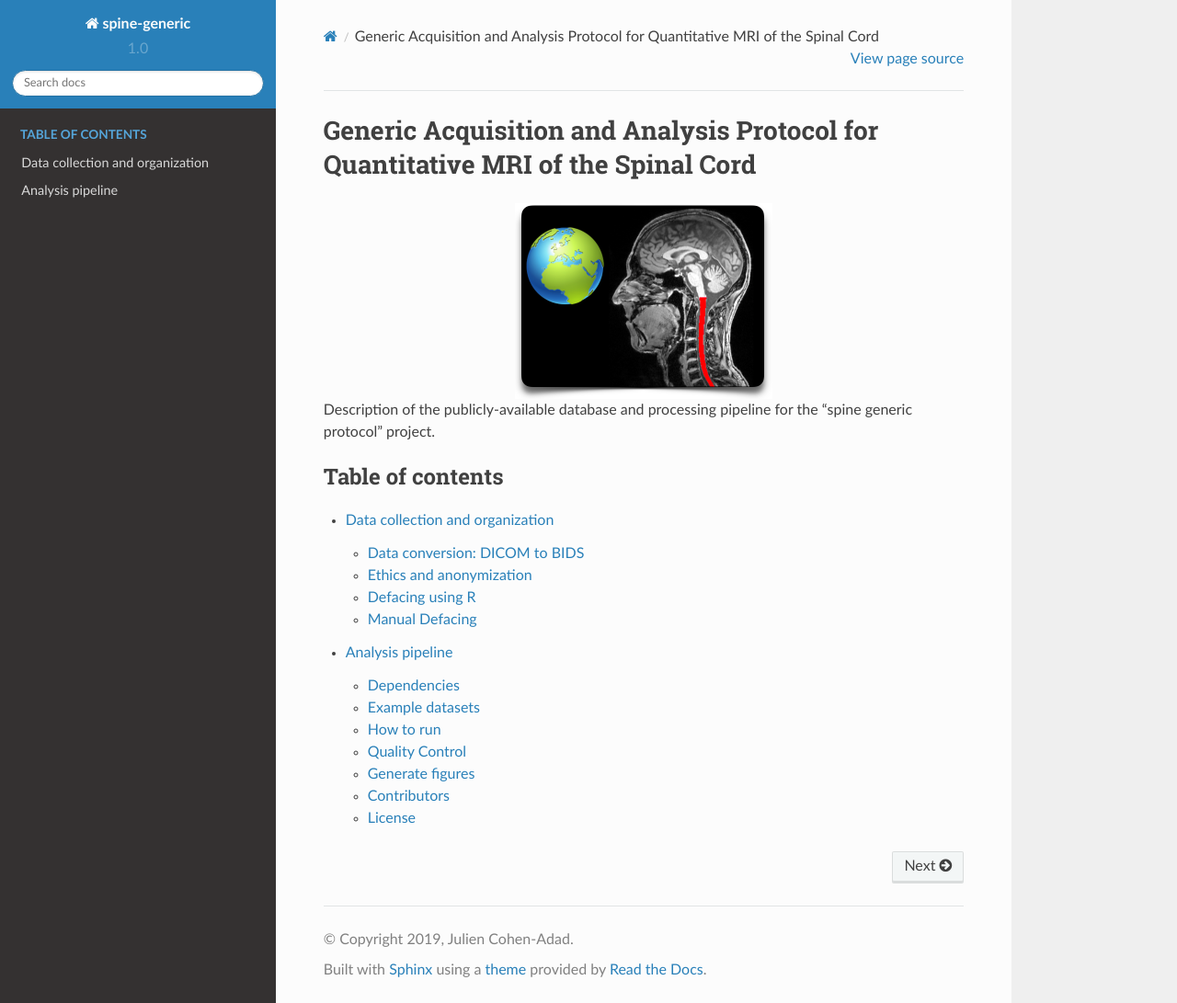
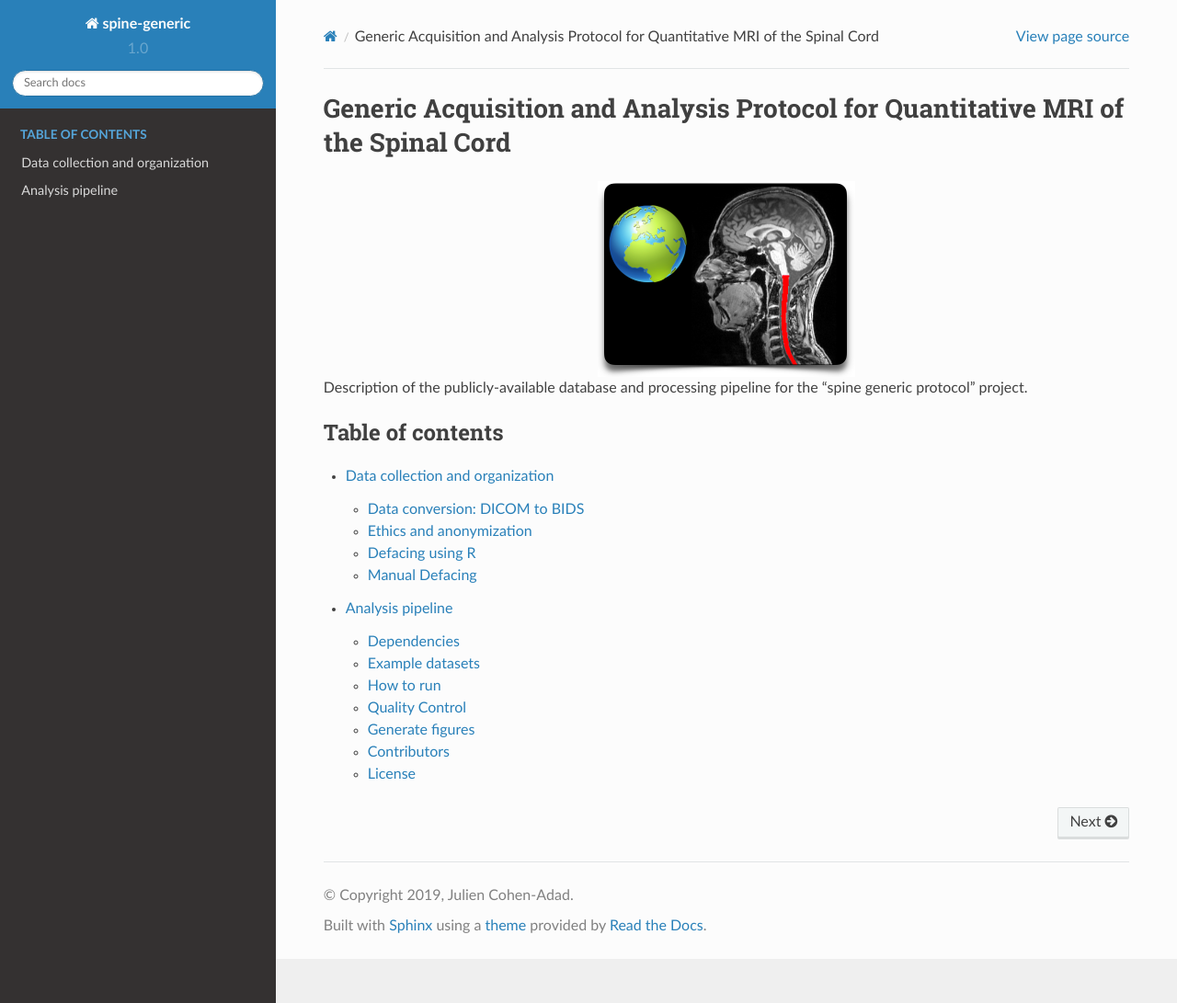
Before and after one commit to spine-generic/spine-generic, a Sphinx documentation site: the page built from docs/index.rst, in a window 1280 px wide and 1091 px high. Shown: the whole window at 92% size. Built offline with Sphinx 7.4.7 and the Read the Docs theme 2.0.0, drawn with Linux system fonts in a browser that asks for light colours.

Commit message:
add custom css

```diff
--- /dev/null
+++ b/docs/_static/css/custom.css
@@ -0,0 +1,3 @@
+.wy-nav-content {
+   max-width: none;
+}
--- a/docs/conf.py
+++ b/docs/conf.py
@@ -90,6 +90,9 @@ html_theme = 'sphinx_rtd_theme'
 # relative to this directory. They are copied after the builtin static files,
 # so a file named "default.css" will overwrite the builtin "default.css".
 html_static_path = ['_static']
+html_css_files = [
+    'css/custom.css',
+]
 
 # Custom sidebar templates, must be a dictionary that maps document names
 # to template names.
```
